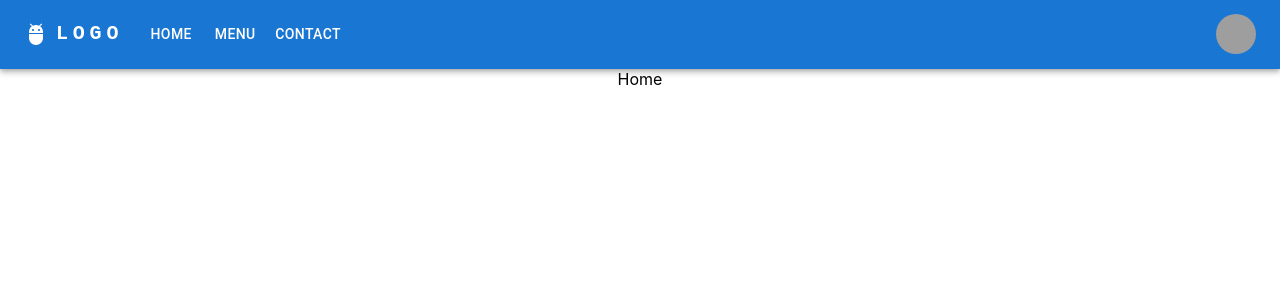
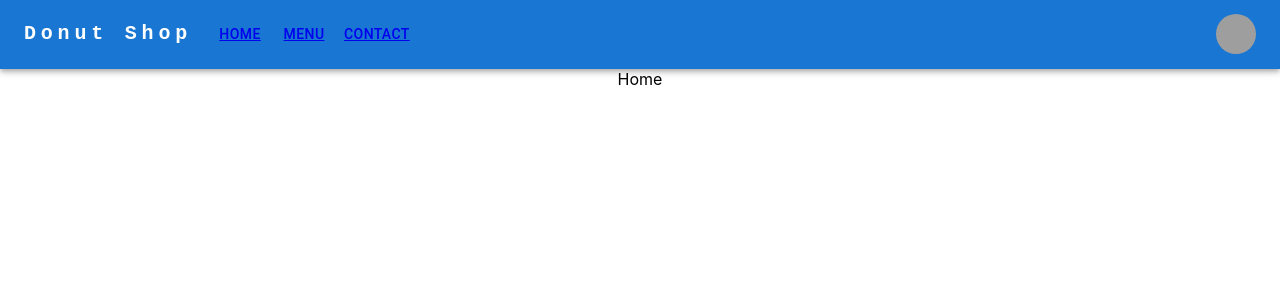
Before and after one commit to Muniba-Ahmed/donutshop, a React (Create React App) app: page / in a window 1280 px wide. Shown: the top 300 px of the page. Built offline with nearby package versions, Linux system fonts and the light colour scheme; grey boxes are pictures that could not be loaded.

Commit message:
resolved comments

```diff
--- a/src/components/Navbar.js
+++ b/src/components/Navbar.js
@@ -14,9 +14,7 @@ import {
   Tooltip,
 } from "@mui/material";
 import MenuIcon from "@mui/icons-material/Menu";
-import AdbIcon from "@mui/icons-material/Adb";
 
-// const pages = ['Products', 'Pricing', 'Blog'];
 const pages = ["Home", "Menu", "Contact"];
 const settings = ["Profile", "Account", "Dashboard", "Logout"];
 
@@ -44,7 +42,6 @@ function Navbar() {
       <AppBar position="static">
         <Container maxWidth="xl">
           <Toolbar disableGutters>
-            <AdbIcon sx={{ display: { xs: "none", md: "flex" }, mr: 1 }} />
             <Typography
               variant="h6"
               noWrap
@@ -60,7 +57,7 @@ function Navbar() {
                 textDecoration: "none",
               }}
             >
-              LOGO
+              Donut Shop
             </Typography>
 
             <Box sx={{ flexGrow: 1, display: { xs: "flex", md: "none" } }}>
@@ -101,7 +98,7 @@ function Navbar() {
                 ))}
               </Menu>
             </Box>
-            <AdbIcon sx={{ display: { xs: "flex", md: "none" }, mr: 1 }} />
+
             <Typography
               variant="h5"
               noWrap
@@ -118,7 +115,7 @@ function Navbar() {
                 textDecoration: "none",
               }}
             >
-              LOGO
+              Donut Shop
             </Typography>
             <Box sx={{ flexGrow: 1, display: { xs: "none", md: "flex" } }}>
               {pages.map((page) => (
@@ -127,7 +124,7 @@ function Navbar() {
                   onClick={handleCloseNavMenu}
                   sx={{ my: 2, color: "white", display: "block" }}
                 >
-                  {page}
+                  <Link to={`/${page}`}>{page}</Link>
                 </Button>
               ))}
             </Box>
@@ -169,4 +166,3 @@ function Navbar() {
 }
 
 export default Navbar;
-////////////////////////////////////////////////////////////
```
